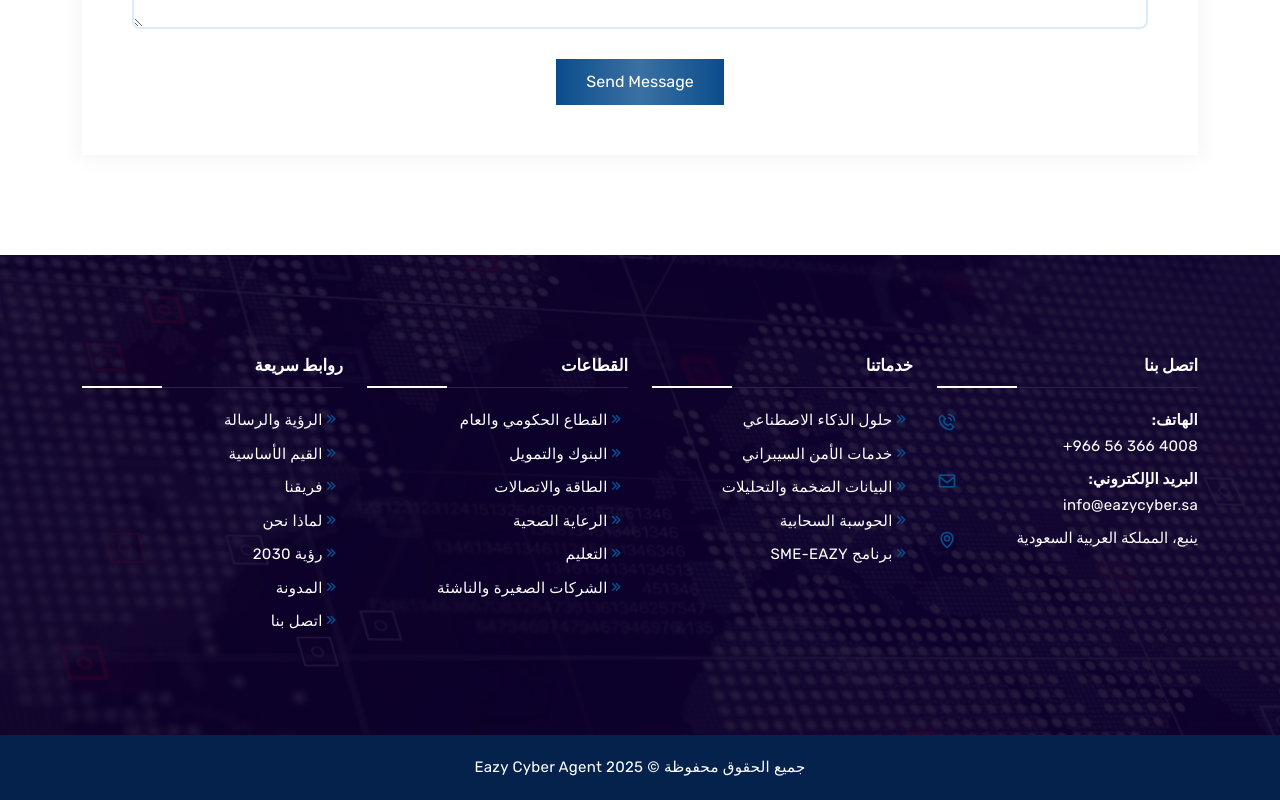
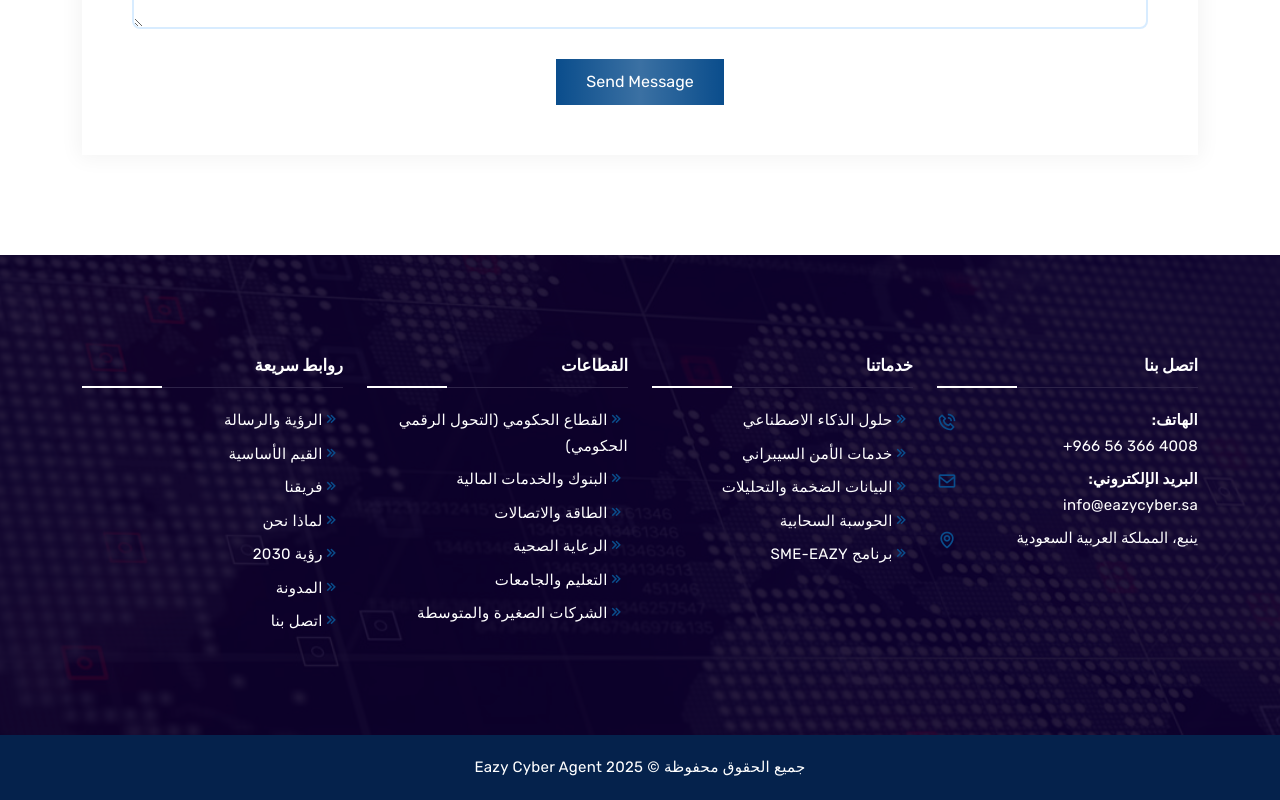
Before and after one commit to techno-sd/Eazy-cybersecurity, a Next.js app: page /faq in a window 1280 px wide. Shown: the part 1905-2705 px from the top of the page. Built offline with nearby package versions, Linux system fonts and the light colour scheme; no server answers; a web font is replaced by a local one.

Commit message:
chore: update Footer component

```diff
--- a/src/components/Layouts/Footer.tsx
+++ b/src/components/Layouts/Footer.tsx
@@ -91,13 +91,13 @@ const Footer: React.FC = () => {
                   <li>
                     <Link href="/industries#government">
                       <i className="bx bx-chevrons-right"></i>
-                      {isArabic ? 'القطاع الحكومي والعام' : 'Government & Public Sector'}
+                      {isArabic ? 'القطاع الحكومي (التحول الرقمي الحكومي)' : 'Government & Public Sector'}
                     </Link>
                   </li>
                   <li>
                     <Link href="/industries#banking">
                       <i className="bx bx-chevrons-right"></i>
-                      {isArabic ? 'البنوك والتمويل' : 'Banking & Finance'}
+                      {isArabic ? 'البنوك والخدمات المالية' : 'Banking & Finance'}
                     </Link>
                   </li>
                   <li>
@@ -115,13 +115,13 @@ const Footer: React.FC = () => {
                   <li>
                     <Link href="/industries#education">
                       <i className="bx bx-chevrons-right"></i>
-                      {isArabic ? 'التعليم' : 'Education'}
+                      {isArabic ? 'التعليم والجامعات' : 'Education'}
                     </Link>
                   </li>
                   <li>
                     <Link href="/industries#smes">
                       <i className="bx bx-chevrons-right"></i>
-                      {isArabic ? 'الشركات الصغيرة والناشئة' : 'SMEs & Startups'}
+                      {isArabic ? 'الشركات الصغيرة والمتوسطة' : 'SMEs & Startups'}
                     </Link>
                   </li>
                 </ul>
```
